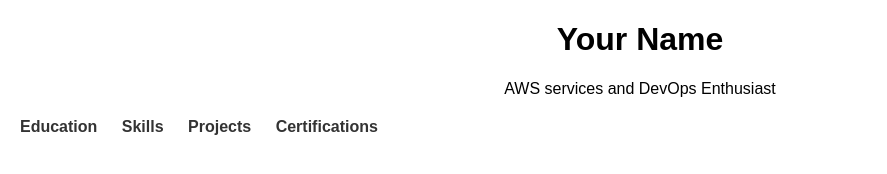
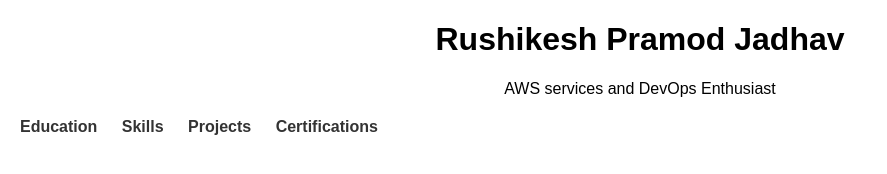
Before and after one commit to Therushij10/Rushikesh-portfolio, a plain HTML site: page index.html in a window 1280 px wide. Shown: the whole page, without its empty margins (0-887 px from the left). Drawn offline with Linux system fonts and the light colour scheme.

Commit message:
index.html

```diff
--- a/index.html
+++ b/index.html
@@ -4,11 +4,11 @@
   <meta charset="UTF-8">
   <meta name="viewport" content="width=device-width, initial-scale=1.0">
   <link rel="stylesheet" href="css/style.css">
-  <title>Rushikesh Pramod Jadhav - Portfolio</title>
+  <title>Rushikesh - Portfolio</title>
 </head>
 <body>
   <header>
-    <h1>Your Name</h1>
+    <h1>Rushikesh Pramod Jadhav</h1>
     <p>AWS services and DevOps Enthusiast</p>
   </header>
   <nav>
```
